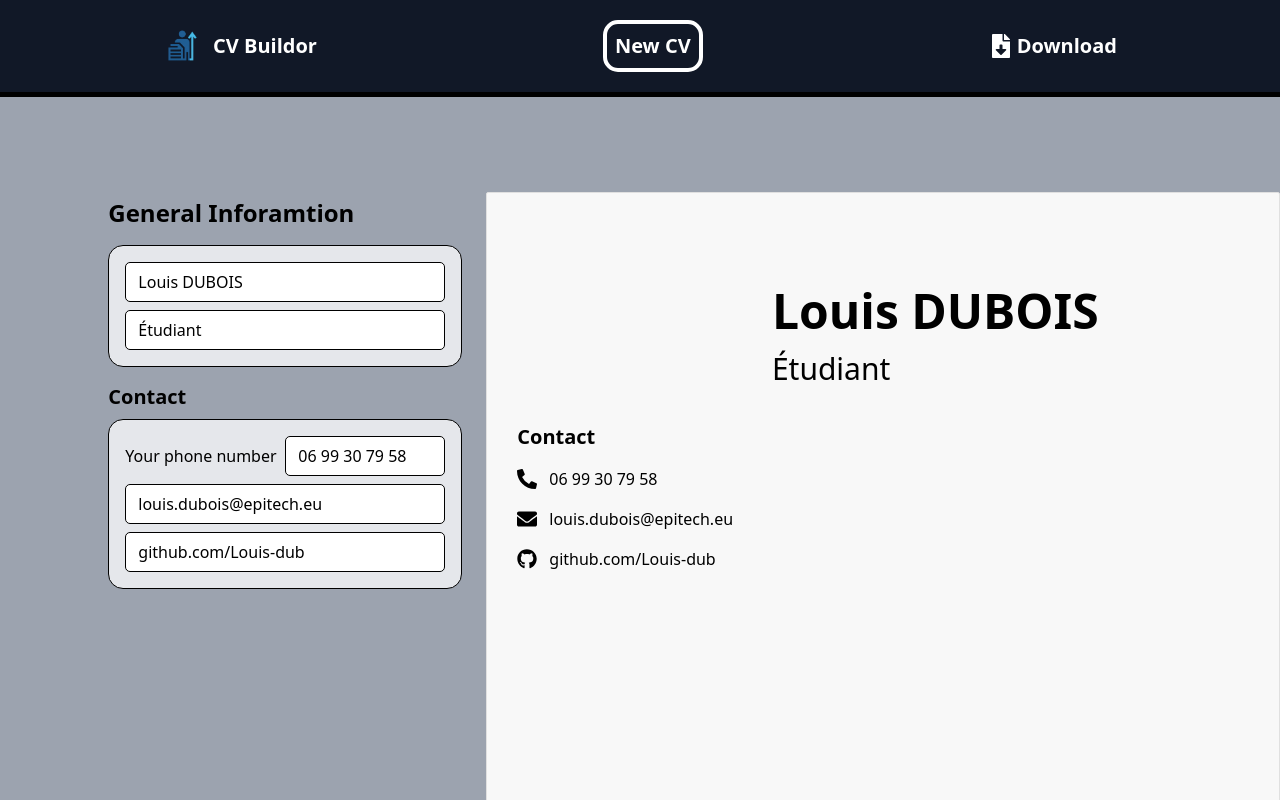
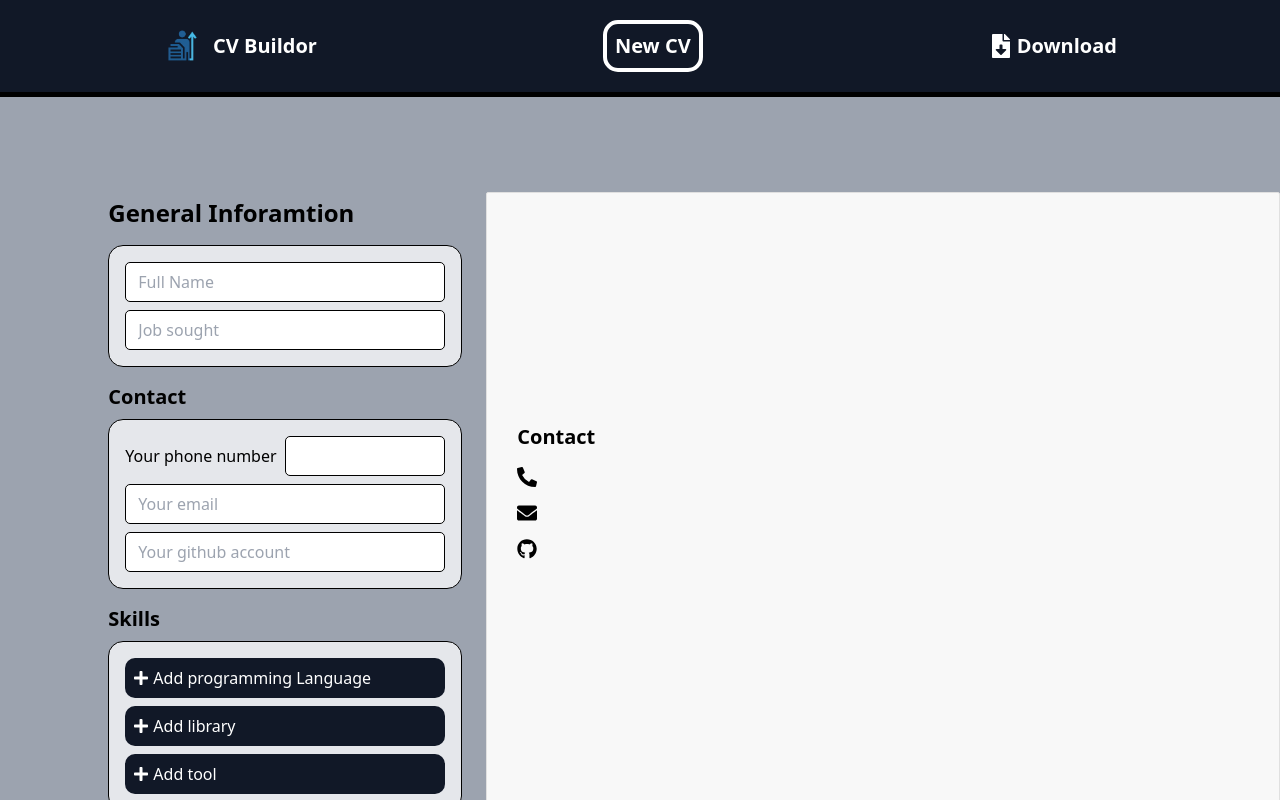
Before and after one commit to Louis-dub/cv_buildor_odin, a React (Vite) app: page / in a window 1280 px wide. Shown: the top 800 px of the page. Built offline with nearby package versions, Linux system fonts and the light colour scheme.

Commit message:
ADD: add programming languages

```diff
--- a/src/App.jsx
+++ b/src/App.jsx
@@ -6,11 +6,14 @@ import HeaderCreator from './features/headerCreator';
 import Sidebar from './features/sidebar';
 
 export default function App() {
-    const [nameValue, setNameValue] = useState("Louis DUBOIS");
-    const [jobValue, setJobValue] = useState("Étudiant");
-    const [callValue, setCallValue] = useState("06 99 30 79 58");
-    const [emailValue, setEmailValue] = useState("louis.dubois@epitech.eu");
-    const [githubValue, setGithubValue] = useState("github.com/Louis-dub");
+    const [nameValue, setNameValue] = useState("");
+    const [jobValue, setJobValue] = useState("");
+    const [callValue, setCallValue] = useState("");
+    const [emailValue, setEmailValue] = useState("");
+    const [githubValue, setGithubValue] = useState("");
+    const [languagesValue, setLanguagesValue] = useState([]);
+    const [librarysValue, setLibraryesValue] = useState([]);
+    const [toolsValue, setToolsValue] = useState([]);
 
     const contentRef = useRef(null);
 
@@ -18,26 +21,6 @@ export default function App() {
         contentRef,
         documentTitle: `${nameValue.replace(/\s+/g, '_') || 'CV'}_CV`,
     });
-
-    function handleChangeName(newVal) {
-        setNameValue(newVal)
-    }
-
-    function handleChangeJob(newVal) {
-        setJobValue(newVal);
-    }
-
-    function handleChangeCall(newVal) {
-        setCallValue(newVal);
-    }
-
-    function handleChangeEmail(newVal) {
-        setEmailValue(newVal);
-    }
-
-    function handleChangeGithub(newVal) {
-        setGithubValue(newVal);
-    }
 
     return (
        <div className="flex flex-col min-h-screen">
@@ -49,16 +32,22 @@ export default function App() {
                         <HeaderCreator
                             nameValue={nameValue}
                             jobValue={jobValue}
-                            onNameChange={handleChangeName}
-                            onJobChange={handleChangeJob}
+                            onNameChange={setNameValue}
+                            onJobChange={setJobValue}
                         />
                         <Sidebar
                             call={callValue}
                             email={emailValue}
                             github={githubValue}
-                            onCallChange={handleChangeCall}
-                            onEmailChange={handleChangeEmail}
-                            onGithubChange={handleChangeGithub}
+                            languages={languagesValue}
+                            librarys={librarysValue}
+                            tools={toolsValue}
+                            onCallChange={setCallValue}
+                            onEmailChange={setEmailValue}
+                            onGithubChange={setGithubValue}
+                            onLanguagesChange={setLanguagesValue}
+                            onLibrarysChange={setLanguagesValue}
+                            onToolsChange={setToolsValue}
                         />
                     </div>
                 </div>
--- /dev/null
+++ b/src/components/inputTextWithTrash.jsx
@@ -0,0 +1,25 @@
+import { FaTrashAlt } from "react-icons/fa";
+
+export default function InputTextWithTrash({ placeholder = "", value, onChange, onDelete }) {
+    function handleChange(e) {
+        onChange(e.target.value);
+    }
+
+    return (
+        <div className="w-80 h-10 p-3 border border-black rounded-[5px] focus:outline-none focus:ring-1 bg-white flex items-center justify-between">
+            <input
+                type="text"
+                className="focus:outline-none"
+                placeholder={placeholder}
+                value={value}
+                onChange={onChange}
+            />
+            <button
+                className="hover:scale-105 active:scale-95 transition-all ease-out"
+                onClick={onDelete}
+            >
+                <FaTrashAlt />
+            </button>
+        </div>
+    )
+}
--- a/src/features/sidebar.jsx
+++ b/src/features/sidebar.jsx
@@ -1,15 +1,40 @@
 import InputPhoneNumber from '../components/inputPhoneNumber';
 import InputEmail from '../components/inputEmail';
 import InputText from '../components/inputText';
+import { FaPlus } from 'react-icons/fa';
+import { useState } from 'react';
+import InputTextWithTrash from '../components/inputTextWithTrash';
 
 export default function Sidebar({
     call,
     email,
     github,
+    languages,
+    librarys,
+    tools,
     onCallChange,
     onEmailChange,
-    onGithubChange
+    onGithubChange,
+    onLanguagesChange,
+    onLibrarysChange,
+    onToolsChange
 }) {
+    function handleAddSkills(programInput, setProgramInput) {
+        setProgramInput([...programInput, ""]);
+    }
+
+    function handleSetValue(value, index, programInput, setProgramInput) {
+        const newProgramInput = [...programInput];
+        newProgramInput[index] = value;
+        setProgramInput(newProgramInput);
+    }
+
+    function handleRemoveInput(index, programInput, setProgramInput) {
+        const newProgramInput = [...programInput];
+        newProgramInput.splice(index, 1);
+        setProgramInput(newProgramInput);
+    }
+
     return (
         <>
             <h1 className="text-xl font-bold">Contact</h1>
@@ -18,6 +43,37 @@ export default function Sidebar({
                 <InputEmail placeholder="Your email" value={email} onChange={onEmailChange} />
                 <InputText placeholder="Your github account" value={github} onChange={onGithubChange} />
             </div>
+            <h1 className="text-xl font-bold">Skills</h1>
+            <div className="mt-2 mb-4 border border-black rounded-[15px] p-4 flex flex-col items-center gap-2 bg-gray-200">
+                {languages.map((input, index) => (
+                    <InputTextWithTrash
+                        key={index}
+                        placeholder="New Skill"
+                        value={input}
+                        onChange={(e) => handleSetValue(e.target.value, index, languages, onLanguagesChange)}
+                        onDelete={() => handleRemoveInput(index, languages, onLanguagesChange)}
+                    />
+                ))}
+                <button
+                    onClick={() => handleAddSkills(languages, onLanguagesChange)}
+                    className="w-80 text-white bg-gray-900 rounded-[10px] p-2 flex items-center gap-1 hover:scale-105 active:scale-95 transition-all ease-out"
+                >
+                    <FaPlus />
+                    Add programming Language
+                </button>
+                <button
+                    className="w-80 text-white bg-gray-900 rounded-[10px] p-2 flex items-center gap-1 hover:scale-105 active:scale-95 transition-all ease-out"
+                >
+                    <FaPlus />
+                    Add library
+                </button>
+                <button
+                    className="w-80 text-white bg-gray-900 rounded-[10px] p-2 flex items-center gap-1 hover:scale-105 active:scale-95 transition-all ease-out"
+                >
+                    <FaPlus />
+                    Add tool
+                </button>
+            </div>
         </>
     );
 }
```
